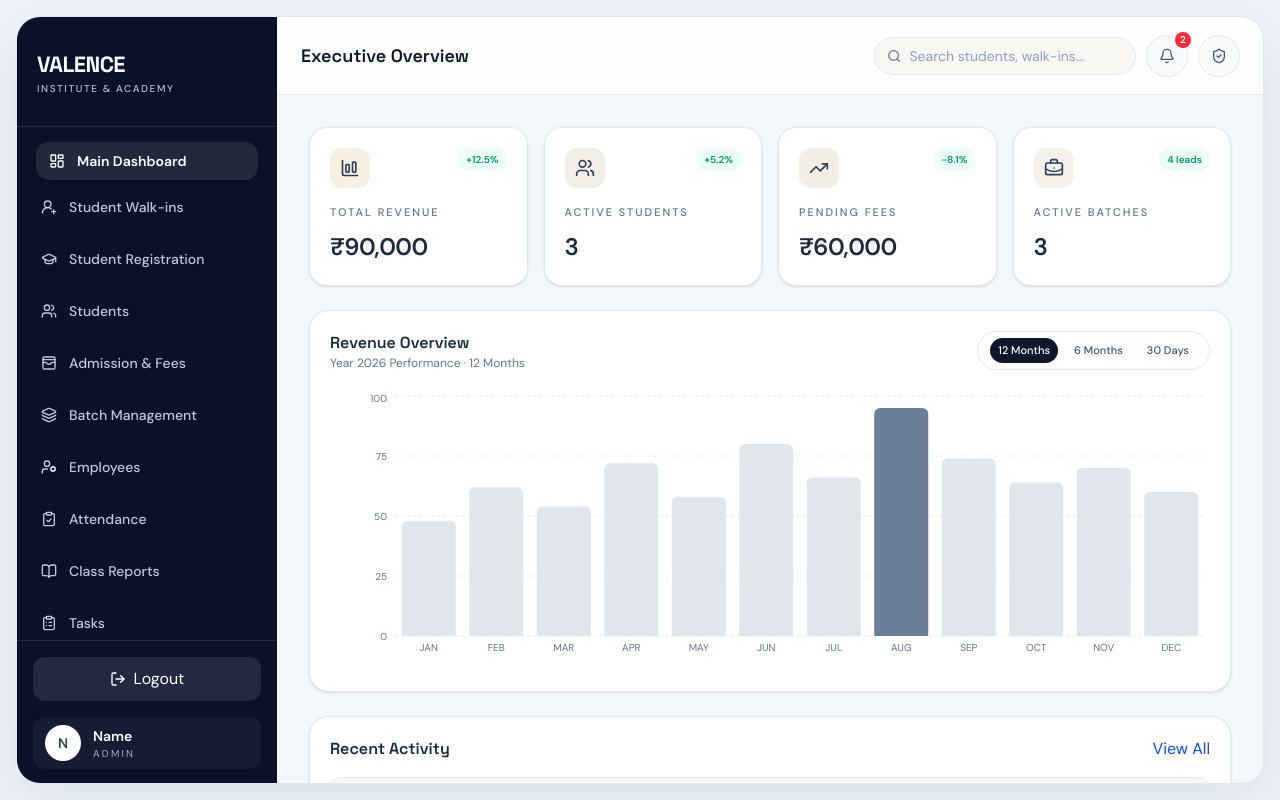
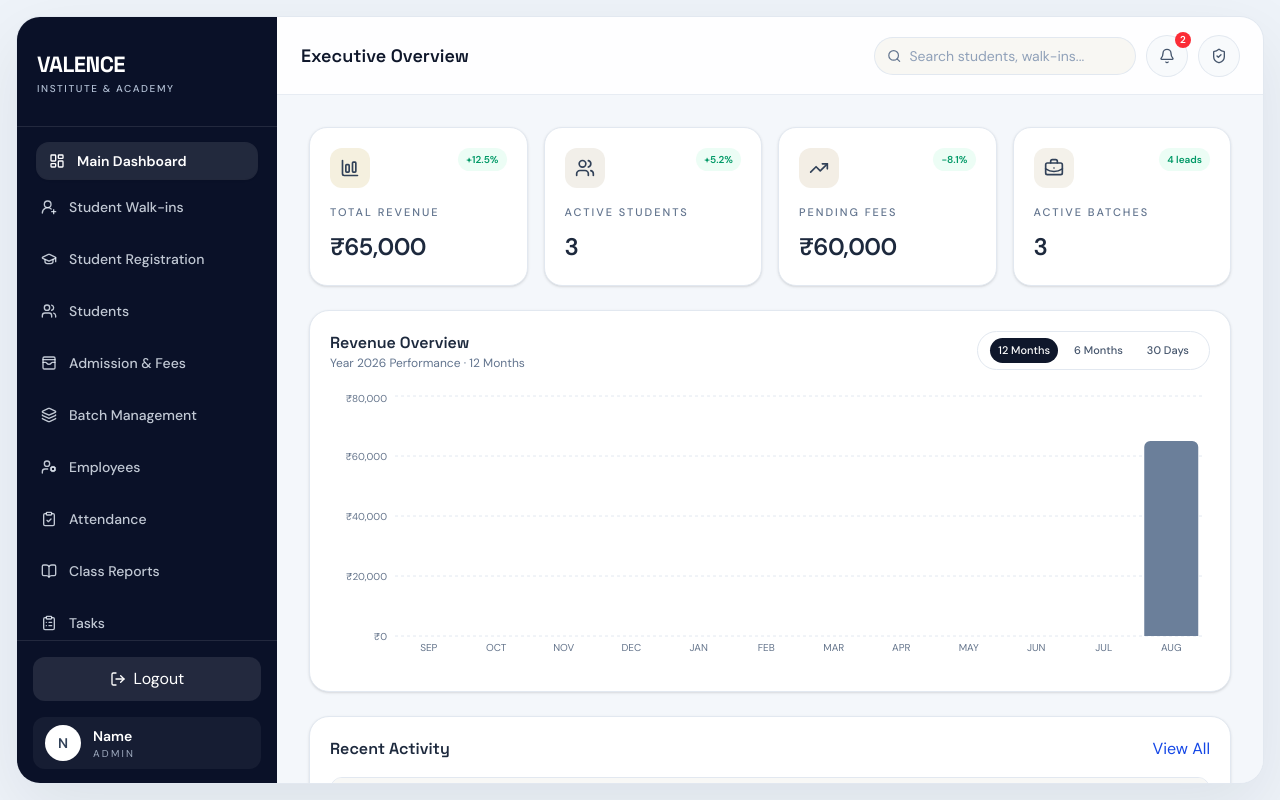
Before and after one commit to Ramanan1711/student-management-system, a React (Vite) app in the folder frontend/: page /login in a window 1280 px wide. Both pictures are taken after typing "name@example.com", "Sample123" into the empty fields and a click on the button "Sign in". Built offline with nearby package versions, Linux system fonts and the light colour scheme.

Commit message:
feat: Implemented Dashboard Revenue Overview use the actual fee transactions

```diff
--- a/frontend/src/pages/dashboard/Dashboard.tsx
+++ b/frontend/src/pages/dashboard/Dashboard.tsx
@@ -3,32 +3,51 @@ import { useNavigate } from "react-router-dom";
 import { Bar, BarChart, CartesianGrid, Cell, ResponsiveContainer, Tooltip, XAxis, YAxis } from "recharts";
 import { BriefcaseBusiness, ChartColumnBig, TrendingUp, Users } from "lucide-react";
 import { useDataStore } from "../../store/dataStoreContext";
-import { dailyRevenueOverview, revenueOverview } from "../../data/mockData";
-
-const currentDate = new Date();
-const currentMonth = currentDate.toLocaleString("en-US", { month: "short" }).toUpperCase();
-const currentDay = String(currentDate.getDate()).padStart(2, "0");
 
 const AXIS_TICK = { fontSize: 10, fill: "#64748b" };
 const BAR_RADIUS: [number, number, number, number] = [6, 6, 0, 0];
 
 export default function Dashboard() {
-  const { students, walkins, batches, tasks } = useDataStore();
+  const { students, walkins, batches, tasks, feeTransactions } = useDataStore();
   const navigate = useNavigate();
   const [period, setPeriod] = useState<"12 Months" | "6 Months" | "30 Days">("12 Months");
 
-  const chartData = useMemo(
-    () =>
-      period === "12 Months"
-        ? revenueOverview
-        : period === "6 Months"
-        ? revenueOverview.slice(6)
-        : dailyRevenueOverview,
-    [period],
-  );
+  const currentDate = useMemo(() => new Date(), []);
+  const currentYear = currentDate.getFullYear();
+  const currentMonth = currentDate.getMonth();
+
+  const chartData = useMemo(() => {
+    if (period === "30 Days") {
+      return Array.from({ length: 30 }, (_, index) => {
+        const date = new Date(currentDate);
+        date.setDate(currentDate.getDate() - (29 - index));
+        const dateKey = date.toISOString().slice(0, 10);
+        return {
+          month: String(date.getDate()).padStart(2, "0"),
+          value: feeTransactions.filter((transaction) => transaction.date === dateKey).reduce((sum, transaction) => sum + transaction.amount, 0),
+          highlight: dateKey === currentDate.toISOString().slice(0, 10),
+        };
+      });
+    }
+
+    const monthCount = period === "6 Months" ? 6 : 12;
+    return Array.from({ length: monthCount }, (_, index) => {
+      const monthDate = new Date(currentYear, currentMonth - (monthCount - 1 - index), 1);
+      const year = monthDate.getFullYear();
+      const month = monthDate.getMonth();
+      return {
+        month: monthDate.toLocaleString("en-US", { month: "short" }).toUpperCase(),
+        value: feeTransactions.filter((transaction) => {
+          const paymentDate = new Date(`${transaction.date}T00:00:00`);
+          return paymentDate.getFullYear() === year && paymentDate.getMonth() === month;
+        }).reduce((sum, transaction) => sum + transaction.amount, 0),
+        highlight: year === currentYear && month === currentMonth,
+      };
+    });
+  }, [currentDate, currentMonth, currentYear, feeTransactions, period]);
 
   const totalPending = students.reduce((sum, s) => sum + s.fee.pendingAmount, 0);
-  const totalPaid = students.reduce((sum, s) => sum + s.fee.amountPaid, 0);
+  const totalPaid = feeTransactions.reduce((sum, transaction) => sum + transaction.amount, 0);
 
   const stats = [
     {
@@ -118,23 +137,15 @@ export default function Dashboard() {
           <ResponsiveContainer width="100%" height="100%">
             <BarChart data={chartData} barGap={8}>
               <CartesianGrid vertical={false} stroke="#e2e8f0" strokeDasharray="3 3" />
-              <XAxis dataKey="month" tickLine={false} axisLine={false} tick={AXIS_TICK} />
-              <YAxis tickLine={false} axisLine={false} tick={AXIS_TICK} />
-              <Tooltip />
+              <XAxis dataKey="month" interval={0} tickLine={false} axisLine={false} tick={AXIS_TICK} />
+              <YAxis tickLine={false} axisLine={false} tick={AXIS_TICK} tickFormatter={(value) => `₹${Number(value).toLocaleString("en-IN")}`} />
+              <Tooltip formatter={(value) => `₹${Number(value).toLocaleString("en-IN")}`} />
               <Bar dataKey="value" radius={BAR_RADIUS}>
                 {chartData.map((entry) => (
                   <Cell
-                    key={entry.month}
-                    fill={
-                      (period === "30 Days" ? entry.month === currentDay : entry.month === currentMonth)
-                        ? "#6b7f9a"
-                        : "#dfe5ea"
-                    }
-                    opacity={
-                      (period === "30 Days" ? entry.month === currentDay : entry.month === currentMonth)
-                        ? 1
-                        : 0.95
-                    }
+                    key={`${entry.month}-${entry.highlight}`}
+                    fill={entry.highlight ? "#6b7f9a" : "#dfe5ea"}
+                    opacity={entry.highlight ? 1 : 0.95}
                   />
                 ))}
               </Bar>
```
